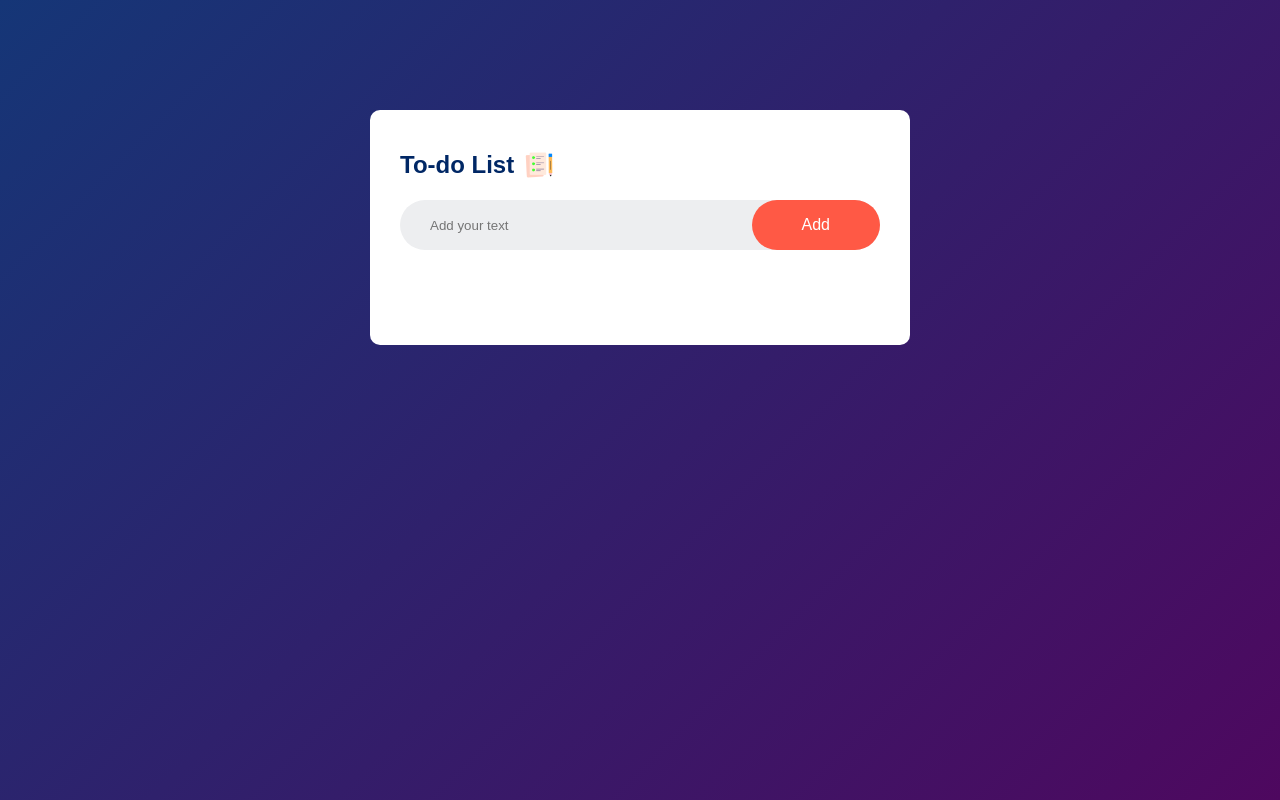
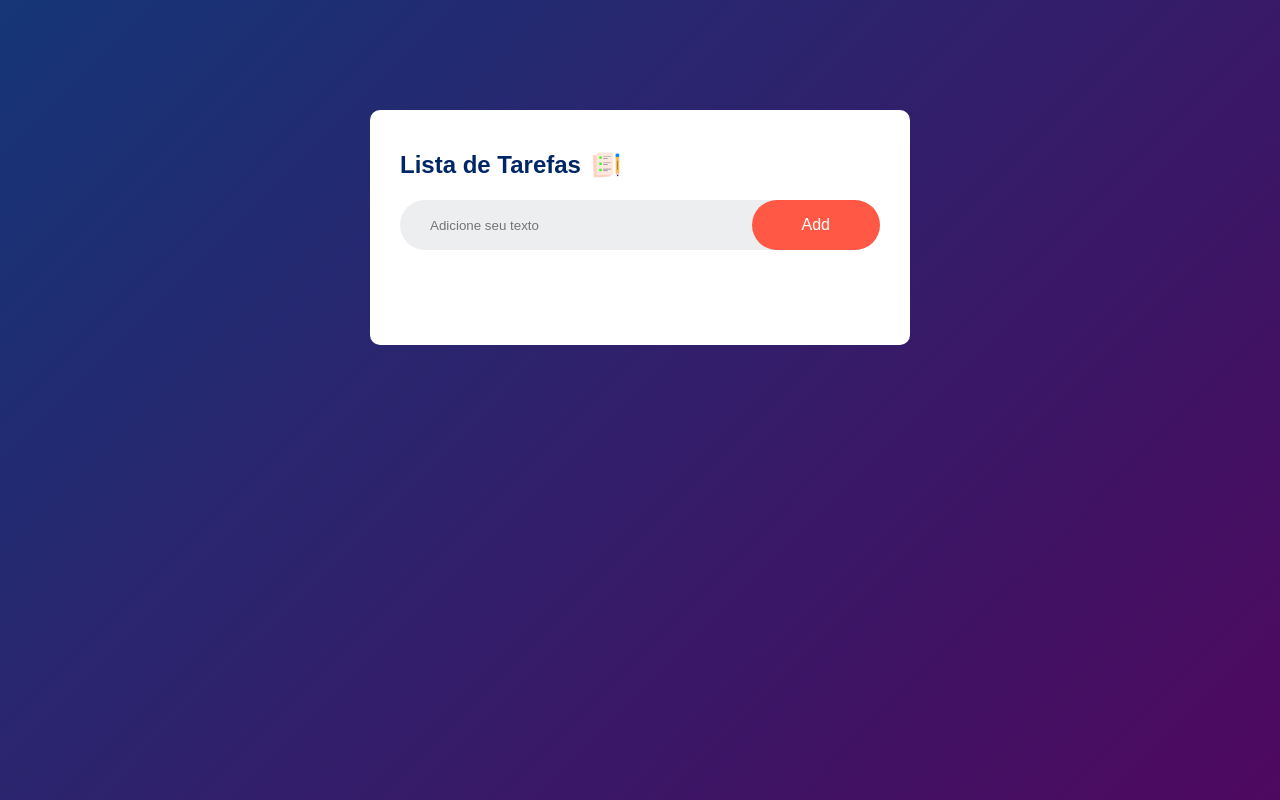
Before and after one commit to Levi-Valverde/to-do-list, a plain HTML site: page index.html in a window 1280 px wide. Drawn offline with Linux system fonts and the light colour scheme.

Commit message:
Update index.html

```diff
--- a/index.html
+++ b/index.html
@@ -11,9 +11,9 @@
 <body>
     <div class="container">
         <div class="todo-app">
-            <h2>To-do List <img src="./images/icon.png"></h2>
+            <h2>Lista de Tarefas <img src="./images/icon.png"></h2>
             <div class="row">
-                <input type="text" name="" id="input-box" placeholder="Add your text">
+                <input type="text" name="" id="input-box" placeholder="Adicione seu texto">
                 <button onclick="addTask()">Add</button>
             </div>
             <ul id="list-container">
```
